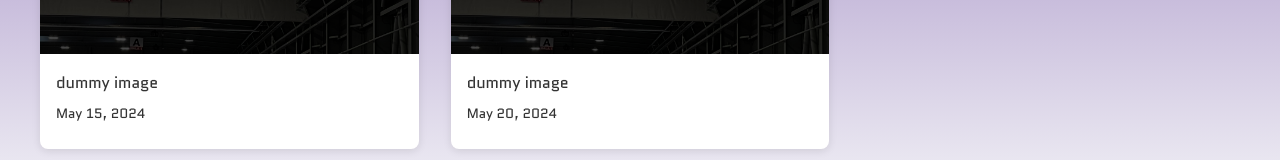
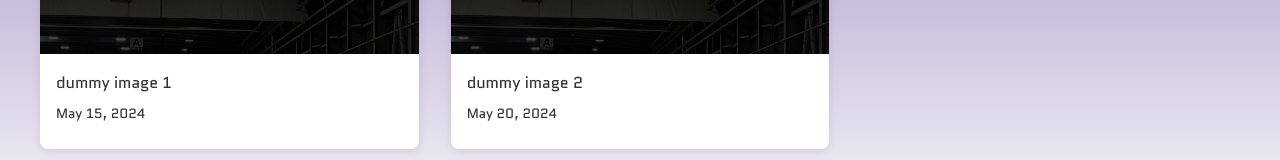
Before and after one commit to voho/creatina.github.io, a React (Create React App) app: page / in a window 1280 px wide. Shown: the part 565-725 px from the top of the page. Built offline with nearby package versions, Linux system fonts and the light colour scheme.

Commit message:
dummy update

```diff
--- a/src/App.tsx
+++ b/src/App.tsx
@@ -20,12 +20,12 @@ const formatDate = (date: Date): string => {
 const images: GalleryImage[] = [
   {
     src: 'f1.jpg',
-    description: 'dummy image',
+    description: 'dummy image 1',
     date: new Date('2024-05-15')
   },
   {
     src: 'f2.jpg',
-    description: 'dummy image',
+    description: 'dummy image 2',
     date: new Date('2024-05-20')
   },
 ];
```
